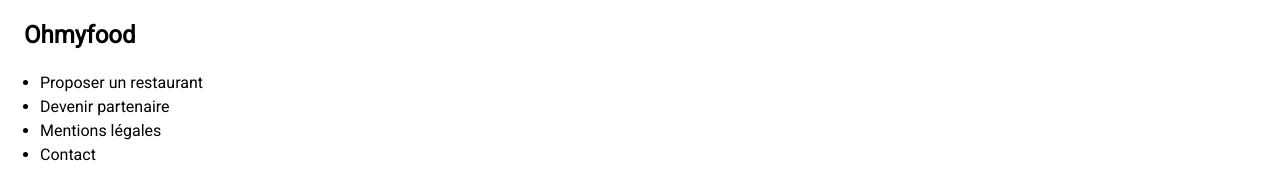
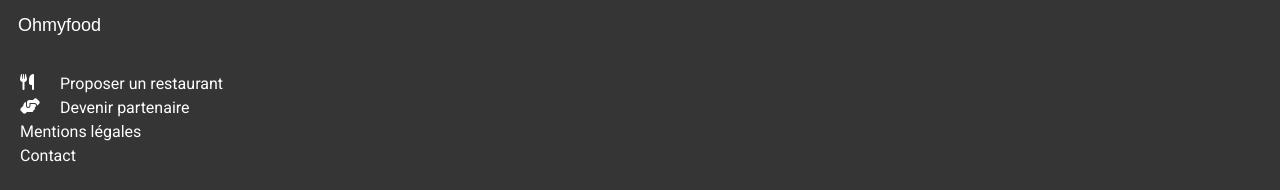
Before and after one commit to kannarakheng/Ohmyfood, a website: page index.html in a window 1280 px wide. Shown: the part 1002-1192 px from the top of the page. Before the commit the page ends 1171 px from the top, so only its background shows below. Drawn offline with Linux system fonts and the light colour scheme; a web font is replaced by a local one.

Commit message:
Etape 2, Page d'accueil, maj footer

```diff
--- a/index.html
+++ b/index.html
@@ -20,7 +20,7 @@
             <img src="Assets/images/logo/ohmyfood.png" alt="logo Ohmyfood" class="nav__logo">
             <form class="form">
                 <div class="form_location-dot">
-                    <i class=""fa-solid fa-location-dot></i>
+                    <i class="fa-solid fa-location-dot"></i>
                 </div>
                 <input class="form__ville" type="search" name="ville" placeholder="Paris, Belleville">
             </form>
@@ -96,28 +96,34 @@
             <h2 class="footer__title">Ohmyfood</h2>
             <ul class="footer__list">
                 <li>
-                    <div class="">
+                    <div class="footer__list__text">
                         <a href="#">
-                            <p>Proposer un restaurant</p>
+                            <div class="footer__list__text__fa-solid">
+                                <i class="fa-solid fa-utensils"></i>
+                                <p>Proposer un restaurant</p>
+                            </div>
                         </a>
                     </div>
                 </li>
                 <li>
-                    <div class="">
+                    <div class="footer__list__text">
                         <a href="#">
-                            <p>Devenir partenaire</p>
+                            <div class="footer__list__text__fa-solid">
+                                <i class="fa-solid fa-handshake-angle"></i>
+                                <p>Devenir partenaire</p>
+                            </div>
                         </a>
                     </div>
                 </li>
                 <li>
-                    <div class="">
+                    <div class="footer__list__text">
                         <a href="#">
                             <p>Mentions légales</p>
                         </a>
                     </div>
                 </li>
                 <li>
-                    <div class="">
+                    <div class="footer__list__text">
                         <a href="mailto:ohmyfood@expensive.com">Contact</a>
                     </div>
                 </li>
--- a/sass/scss/style.scss
+++ b/sass/scss/style.scss
@@ -85,3 +85,52 @@
         }
     }
 }
+
+
+
+
+
+
+
+
+
+/*footer*/
+.footer {
+    display: flex;
+    flex-direction: column;
+    background-color: #353535;
+    color: white;
+   &__title {
+        font-family: "Shrikhand", sans-serif;
+        font-weight: 400;
+        margin:18px;
+        font-size: 18px;
+        cursor: pointer;
+   }
+   &__list {
+        display: flex;
+        flex-direction: column;
+        list-style: none;
+        padding: 0px;
+        margin:20px;
+        z-index: 1;
+        &__text {
+            text-decoration: none;
+            margin: 0px;
+            box-sizing: border-box;
+            a {
+                color:$main-color;
+                display: flex;
+                flex-direction: row;
+              }
+            &__fa-solid {
+                display: flex;
+                flex-direction: row;
+            }
+            & i {
+                padding-right:20px;
+                width:20px;
+            }
+        }
+   }
+}
```
Also changed, not shown: sass/css/style.css, 1 other file.
